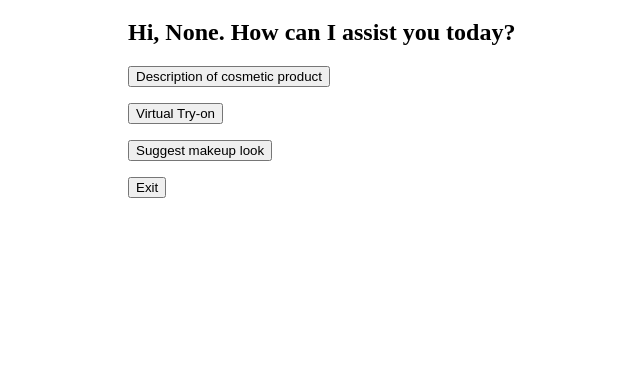
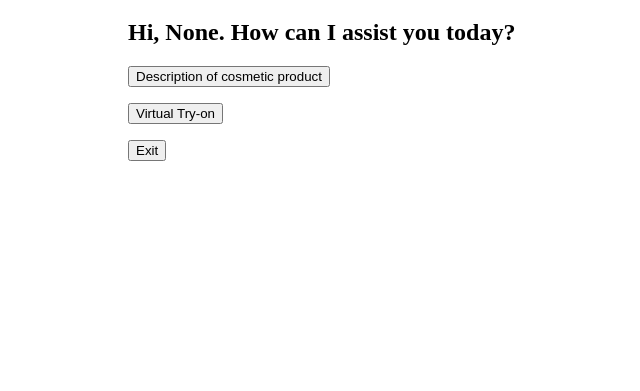
Before and after one commit to nhjnnh/grp4cosmeticproject, a Flask app: page /main in a window 1280 px wide. Shown: the part 409-800 px from the top of the page, without its empty margins (196-836 px from the left). Run offline with Flask 3, Linux system fonts and the light colour scheme.

Commit message:
Update main.html

```diff
--- a/templates/main.html
+++ b/templates/main.html
@@ -15,9 +15,6 @@
 <form action="/generate_image" method="post">
     <p><input type="submit" value="Virtual Try-on"></p>
 </form>
-<form action="/makeup_suggest" method="post">
-    <p><input type="submit" value="Suggest makeup look"></p>
-</form>
 <form action="/end" method="post">
     <p><input type="submit" value="Exit"></p>
 </form>
```
